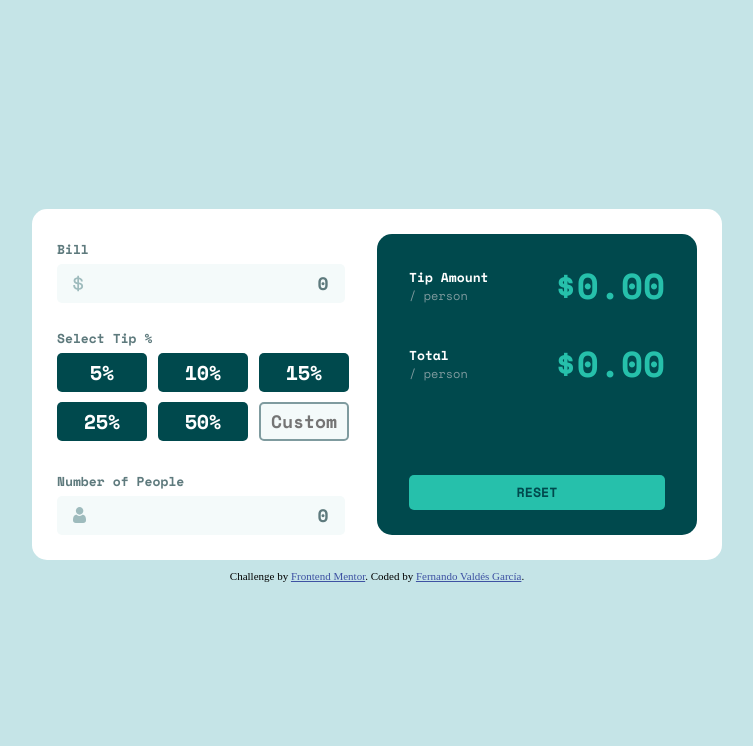
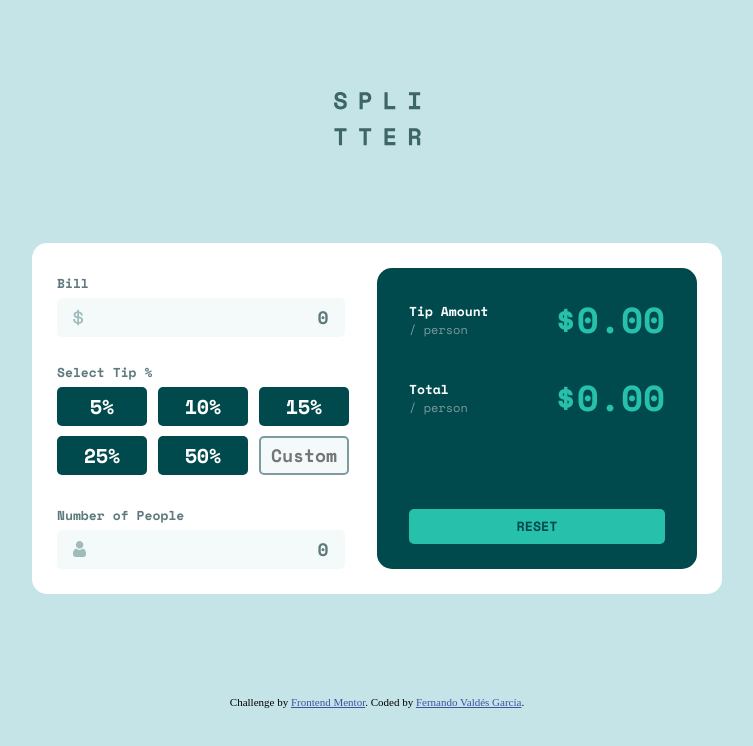
Before and after one commit to fvaldes0109/FM-Tip-Calculator-App, a React (Create React App) app: page / in a window 1280 px wide. Shown: the top 746 px of the page, without its empty margins (263-1016 px from the left). Built offline with nearby package versions, Linux system fonts and the light colour scheme.

Commit message:
Add logo

```diff
--- a/public/index.html
+++ b/public/index.html
@@ -12,11 +12,14 @@
   <title>Frontend Mentor | Tip calculator app</title>
 
   <style>
-    .attribution { font-size: 11px; text-align: center; margin: 10px; }
+    .attribution { font-size: 11px; text-align: center; margin: 10px 0 0; }
     .attribution a { color: hsl(228, 45%, 44%); }
   </style>
 </head>
 <body>
+  <header>
+    <img src="./images/logo.svg" alt="Splitter" />
+  </header>
   <main id="root"></main>
   <div class="attribution">
     Challenge by <a href="https://www.frontendmentor.io?ref=challenge" target="_blank">Frontend Mentor</a>.
--- a/src/App.css
+++ b/src/App.css
@@ -11,7 +11,7 @@ body {
     background-color: hsl(185, 41%, 84%);
     display: flex;
     flex-direction: column;
-    justify-content: center;
+    justify-content: space-evenly;
     align-items: center;
     min-height: 100vh;
 }
```
